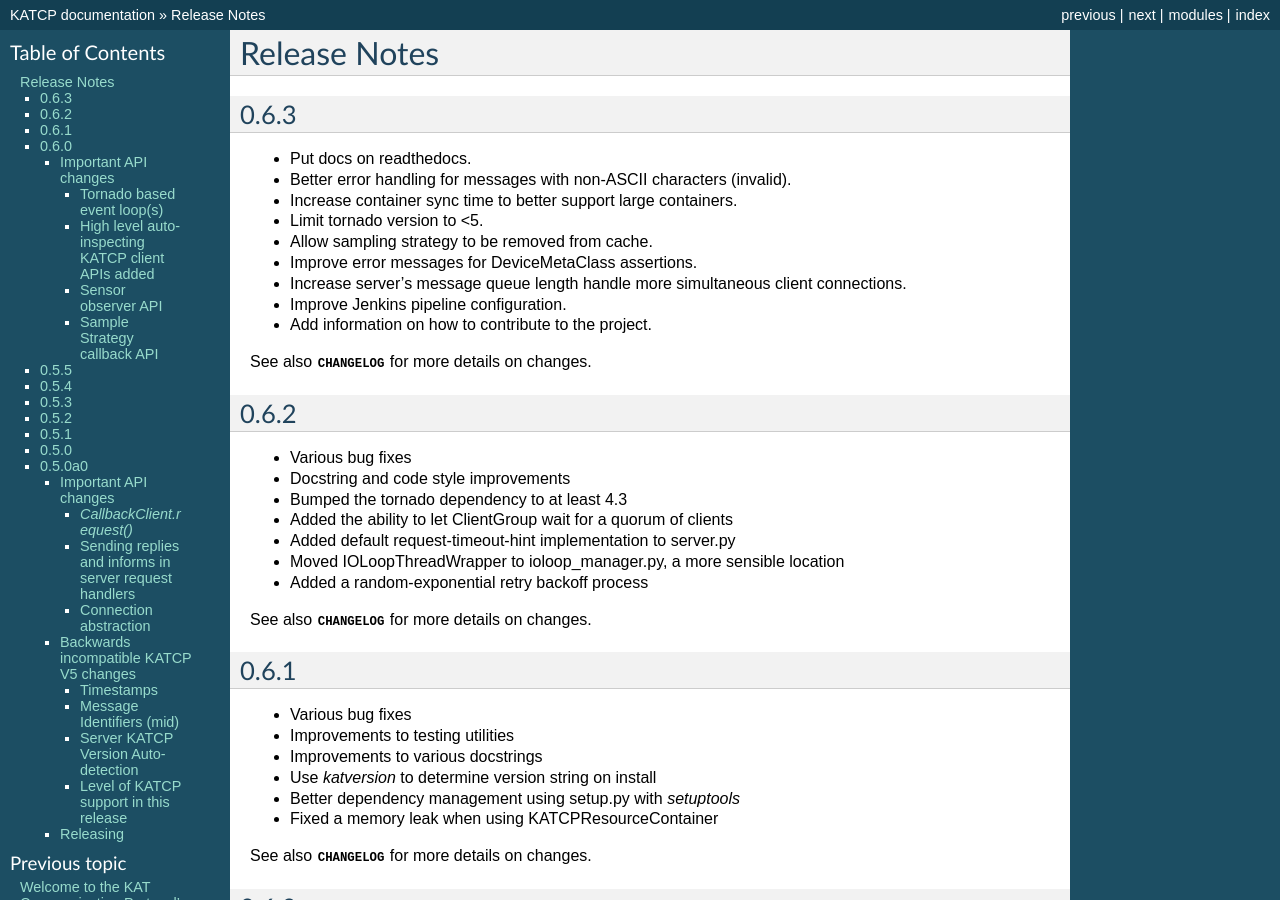
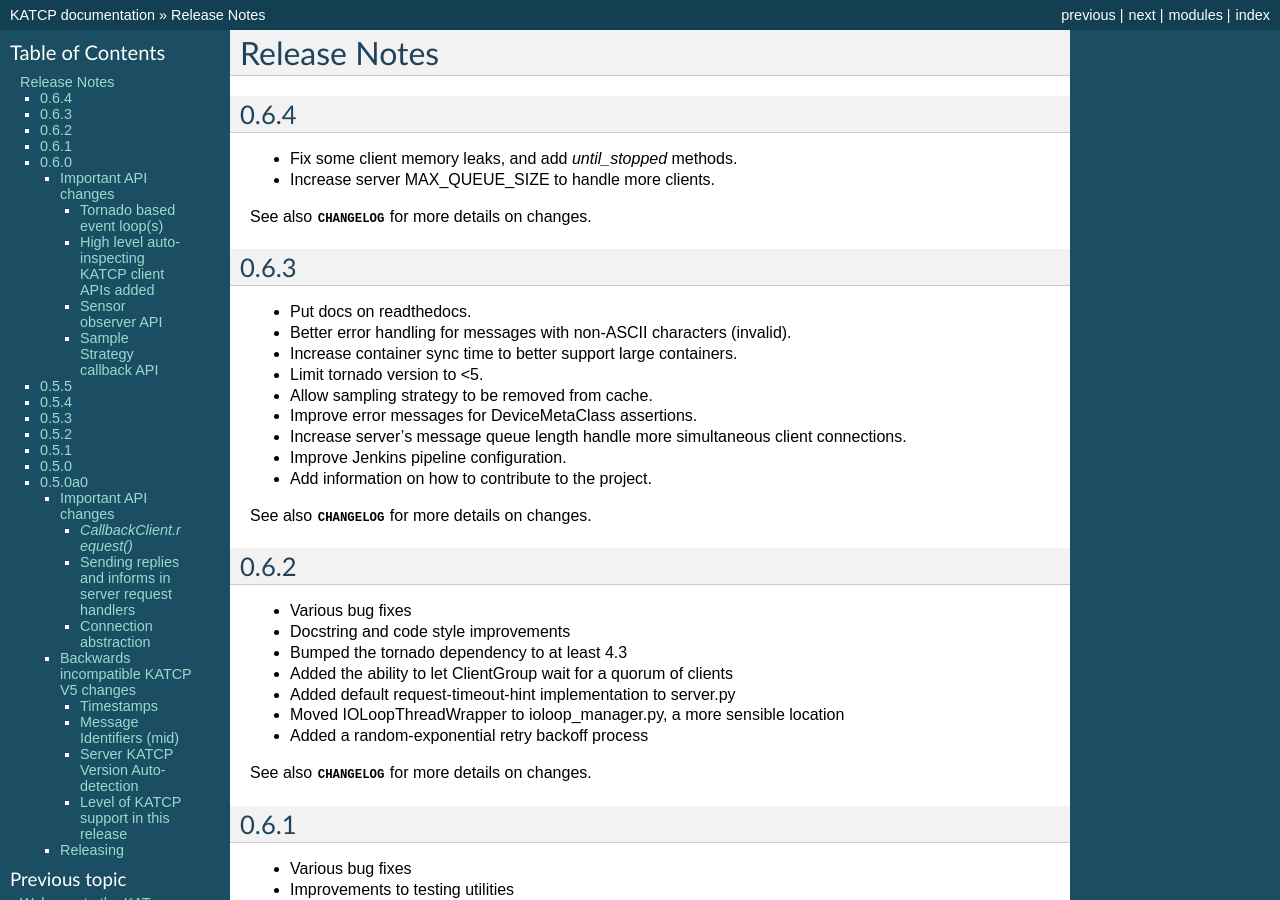
Before and after one commit to ska-sa/katcp-python, a Sphinx documentation site: the page built from doc/releasenotes.rst, in a window 1280 px wide and 900 px high. Built offline with Sphinx 7.4.7, drawn with Linux system fonts in a browser that asks for light colours; formulas are drawn with MathJax 3; the version number could not be read and is left out.

Commit message:
Update changelog and release notes for v0.6.4

```diff
--- a/doc/releasenotes.rst
+++ b/doc/releasenotes.rst
@@ -3,6 +3,13 @@
 *************
 Release Notes
 *************
+0.6.4
+=====
+* Fix some client memory leaks, and add `until_stopped` methods.
+* Increase server MAX_QUEUE_SIZE to handle more clients.
+
+See also :download:`CHANGELOG` for more details on changes.
+
 0.6.3
 =====
 * Put docs on readthedocs.
```
Also changed, not shown: 1 other file.
